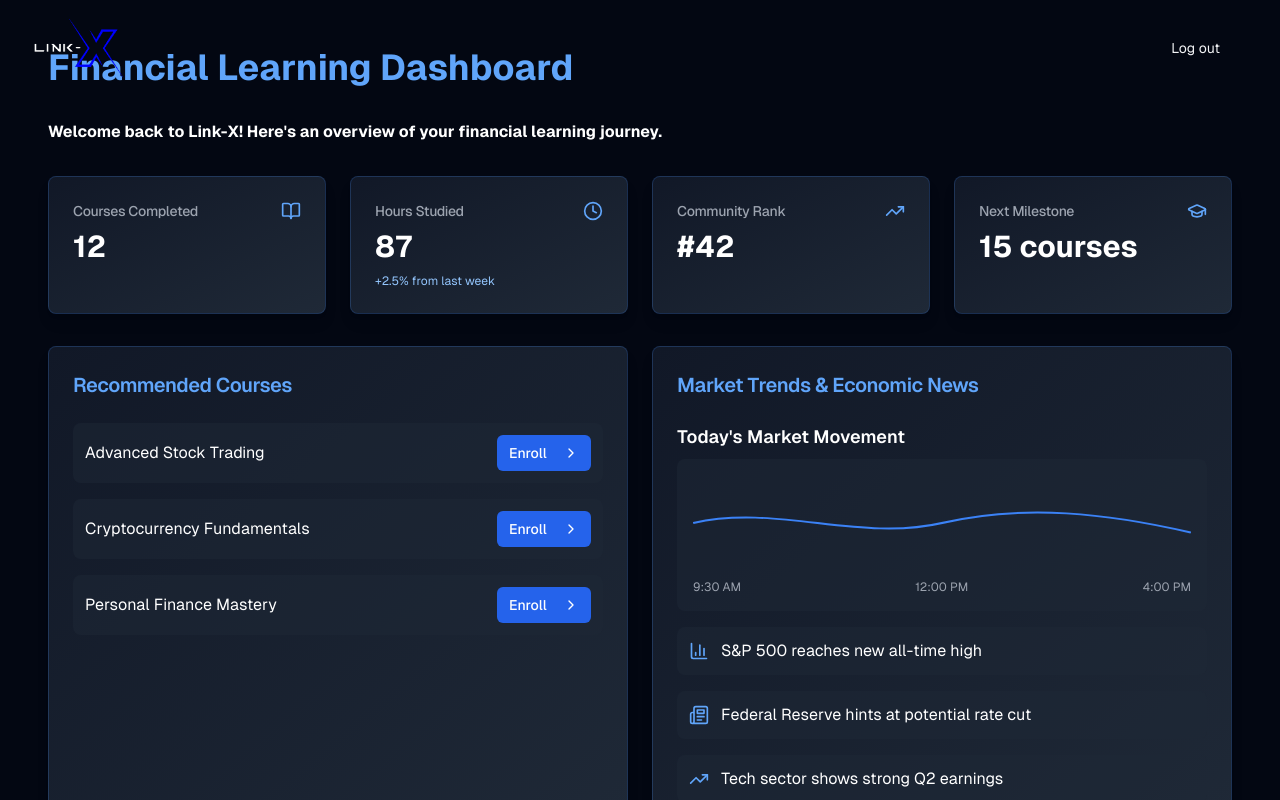
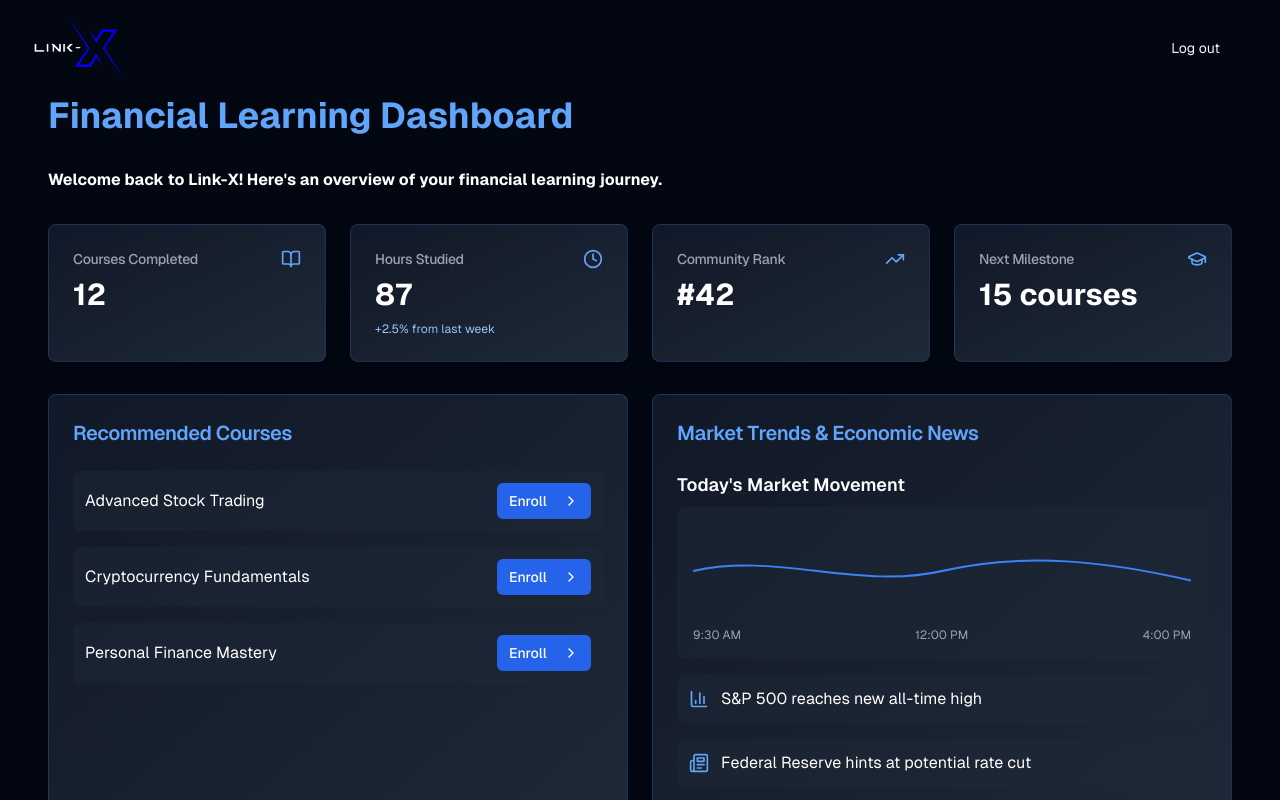
Before and after one commit to explicit09/LINK-X, a Next.js app in the folder coralx-frontend/: page /dashboard in a window 1280 px wide. Shown: the top 800 px of the page. Built offline with nearby package versions, Linux system fonts and the light colour scheme.

Commit message:
fixed dashboard header

```diff
--- a/coralx-frontend/app/(dash)/dashboard/page.tsx
+++ b/coralx-frontend/app/(dash)/dashboard/page.tsx
@@ -7,12 +7,12 @@ import { useRouter } from "next/navigation";
 import { BarChart3, BookOpen, Clock, TrendingUp, Newspaper, GraduationCap, ChevronRight } from "lucide-react";
 import Header from '@/components/link-x/Header';
 
-
 export default function Dashboard() {
   const router = useRouter();
   return (
-    <div className="min-h-screen bg-gray-950 text-gray-100 p-6 md:p-8 lg:p-12">
+    <div className="min-h-screen bg-gray-950 text-gray-100">
       <Header isLoggedIn={true}/>
+      <main className="pt-[calc(8vh+2rem)] px-6 md:px-8 lg:px-12">
         <h1 className="text-4xl font-bold mb-8 text-blue-400">Financial Learning Dashboard</h1>
         <h2 className="text-1xl font-bold mb-8 text-white">
           Welcome back to Link-X! Here's an overview of your financial learning journey.
@@ -127,6 +127,7 @@ export default function Dashboard() {
             </div>
           </CardContent>
         </Card>
+      </main>
     </div>
   );
 }
--- a/coralx-frontend/components/link-x/Header.tsx
+++ b/coralx-frontend/components/link-x/Header.tsx
@@ -2,7 +2,7 @@
 
 import Image from "next/image"
 import Link from "next/link"
-import { useTheme } from "next-themes"
+// import { useTheme } from "next-themes"
 
 type HeaderProps = {
     showAuthButton?: boolean    // Shows Auth Button by default.
@@ -23,7 +23,6 @@ const Header = ({ showAuthButton = true, isLoggedIn }: HeaderProps) => {
             <Image
               // src={logoSrc}
               src={"/images/Logo-dark.png"}
-
               alt="Link-X Logo"
               width={288}
               height={197}
@@ -42,7 +41,6 @@ const Header = ({ showAuthButton = true, isLoggedIn }: HeaderProps) => {
                     {isLoggedIn ? "Log out" : "Log in"}
                 </Link>
             )}
-
           </div>
         </div>
       </nav>
```
Lines whose indentation alone changed are shown as unchanged.
